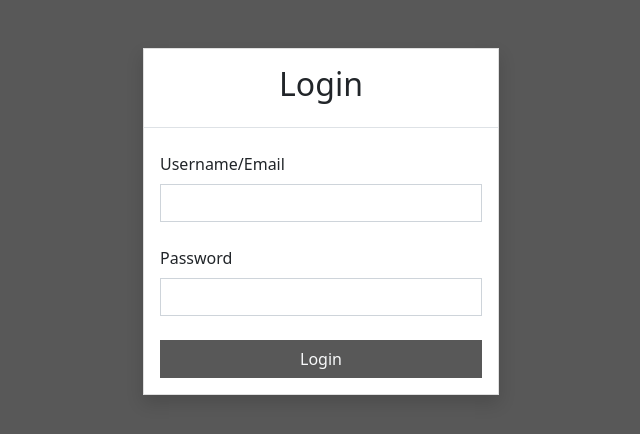
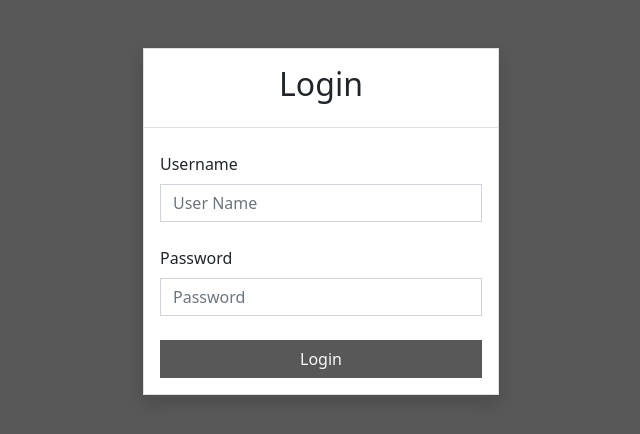
Before and after one commit to jhanzaib593/express, a PHP site: page / in a window 1280 px wide. Shown: the top 434 px of the page, without its empty margins (319-959 px from the left). Run offline with PHP 8.4, Linux system fonts and the light colour scheme.

Commit message:
Merge branch 'master' of

```diff
--- a/index.php
+++ b/index.php
@@ -18,21 +18,22 @@
         <div class="card shadow">
           <div class="card-title text-center border-bottom">
             <h2 class="p-3">Login</h2>
-			  <?php if (isset($_GET['error'])) { ?>
+
+          </div>
+          <div class="card-body">
+            <form action="login.php" method="post">
+				<?php if(isset($_GET['error'])) { ?>
 
             		<p class="error"><?php echo $_GET['error']; ?></p>
 
        			 <?php } ?>
-          </div>
-          <div class="card-body">
-            <form action="">
               <div class="mb-4">
-                <label for="username" class="form-label">Username/Email</label>
-                <input type="text" class="form-control" id="username" />
+                <label for="username" class="form-label">Username</label>
+                <input type="text" id="username" class="form-control" name="uname" placeholder="User Name"/>
               </div>
               <div class="mb-4">
-                <label for="password" class="form-label">Password</label>
-                <input type="password" class="form-control" id="password" />
+                <label for="password1" class="form-label">Password</label>
+                <input type="password" class="form-control" name="password" placeholder="Password" id="password1"/>
               </div>
               <div class="d-grid">
                 <button type="submit" class="btn text-light main-bg">Login</button>
```
